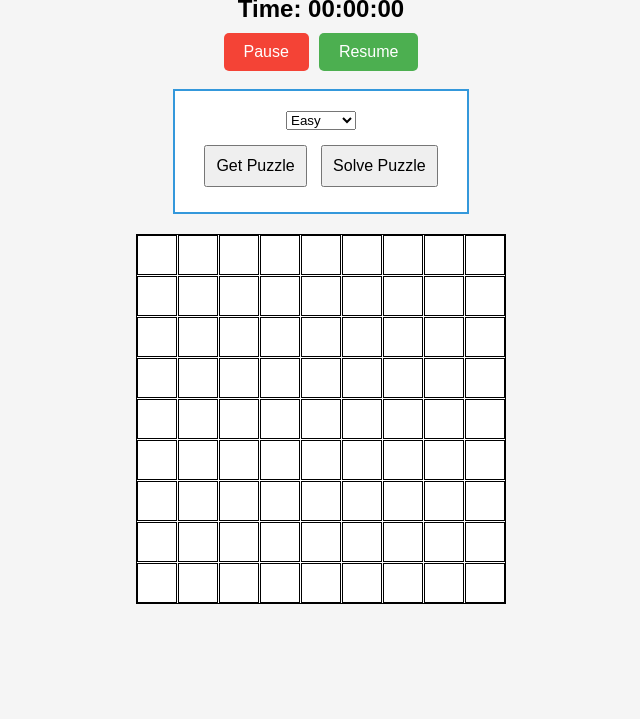
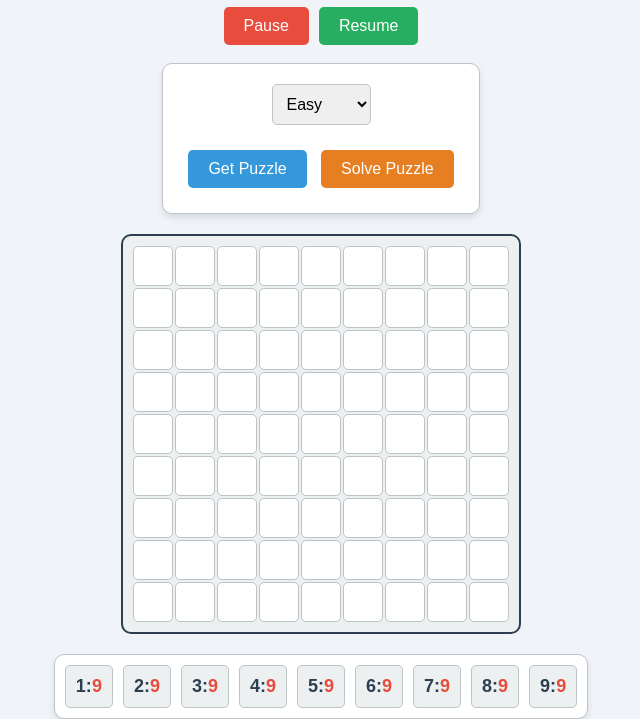
Before and after one commit to GOVINDmi/sudokusolver, a plain HTML site: page index.html in a window 1280 px wide. Shown: the part 125-844 px from the top of the page, without its empty margins (319-959 px from the left). Before the commit the page ends 800 px from the top, so only its background shows below. Drawn offline with Linux system fonts and the light colour scheme.

Commit message:
make more user friendly by adding a block of number left and more beautiful with help of css

```diff
--- a/index.html
+++ b/index.html
@@ -8,7 +8,7 @@
     <link rel="stylesheet" href="style.css">
 </head>
 <body>
-    <div class="Header">
+    <div class="header">
         <div id="name">Sudoku Game</div>
     </div>
     <div id="timer">Time: 00:00:00</div>
@@ -17,7 +17,6 @@
         <button id="ResumeTimer">Resume</button>
     </div>
     <br>
-
     <div class="center-container">
         <div id="diff">
             <select id="difficulty">
@@ -26,7 +25,7 @@
                 <option value="hard">Hard</option>
             </select>
         </div>
-        <div class="Buttons">
+        <div class="buttons">
             <button id="GetPuzzle">Get Puzzle</button>
             <button id="SolvePuzzle">Solve Puzzle</button>
         </div>
@@ -34,6 +33,17 @@
     <div class="sudoku_grid" id="sudokuGrid">
         <!-- Sudoku grid will be generated here -->
     </div>
+    <div class="number-counts" id="numberCounts">
+        <div class="numberBox" id="count-1"><span class="number">1:</span> <span class="count">9</span></div>
+        <div class="numberBox" id="count-2"><span class="number">2:</span> <span class="count">9</span></div>
+        <div class="numberBox" id="count-3"><span class="number">3:</span> <span class="count">9</span></div>
+        <div class="numberBox" id="count-4"><span class="number">4:</span> <span class="count">9</span></div>
+        <div class="numberBox" id="count-5"><span class="number">5:</span> <span class="count">9</span></div>
+        <div class="numberBox" id="count-6"><span class="number">6:</span> <span class="count">9</span></div>
+        <div class="numberBox" id="count-7"><span class="number">7:</span> <span class="count">9</span></div>
+        <div class="numberBox" id="count-8"><span class="number">8:</span> <span class="count">9</span></div>
+        <div class="numberBox" id="count-9"><span class="number">9:</span> <span class="count">9</span></div>
+    </div>
     <script src="script.js"></script>
 </body>
 </html>
--- a/script.js
+++ b/script.js
@@ -14,14 +14,21 @@ function createSudokuGrid() {
             input.addEventListener('blur', clearHighlights);
 
             // Input validation
+            // Modify the input event to update counts when a number is removed
             input.oninput = (e) => {
                 const value = e.target.value;
                 if (!/^[1-9]$/.test(value)) { // Validate if the input is a number between 1 and 9
+                    if (e.target.oldValue) {
+                        // Increment the count for the removed number
+                        numberCounts[parseInt(e.target.oldValue)]++;
+                        updateCountDisplay();
+                    }
                     e.target.value = ''; // Clear the input if it's not a valid number
-                    e.target.style.backgroundColor = ''; // Reset background color if input is cleared
+                    e.target.style.backgroundColor = "lightblue"; // Reset background color if input is cleared
                 } else {
                     validateInput(value, i, j); // Validate the input against the solved Sudoku board
                 }
+                e.target.oldValue = value; // Store the old value for comparison
             };
             sudokuGrid.appendChild(input); // Append the input element to the Sudoku grid container
         }
@@ -78,6 +85,7 @@ for (var i = 0; i < 9; i++) {
 var board = [[], [], [], [], [], [], [], [], []];
 // 2D array to represent the solved Sudoku board
 var solvedBoard = [[], [], [], [], [], [], [], [], []];
+let numberCounts = new Array(10).fill(9); // Initialize counts for numbers 1-9
 
 // Function to fill the Sudoku grid with numbers from the board array
 function FillBoard(board) {
@@ -122,15 +130,26 @@ document.getElementById('GetPuzzle').onclick = function () {
             const boardCopy = board.map(row => row.slice());
             SudokuSolver(boardCopy, 0, 0, 9);
             solvedBoard = boardCopy;
+            console.log(solvedBoard);
 
             FillBoard(board); // Fill the Sudoku grid with numbers from the fetched board
             startTimer(); // Start the timer when the puzzle is fetched
+
+            // Initialize the number counts
+            numberCounts.fill(9);
+            for (let i = 0; i < 9; i++) {
+                for (let j = 0; j < 9; j++) {
+                    if (board[i][j] !== 0) {
+                        numberCounts[board[i][j]]--;
+                    }
+                }
+            }
+            updateNumberCounts();
         })
         .catch(error => {
             console.error('There has been a problem with your fetch operation:', error); // Log an error message if fetching fails
         });
 };
-
 // Counter for wrong attempts made by the user
 let wrongAttempts = 0;
 const maxWrongAttempts = 3; // Maximum allowed wrong attempts before game over
@@ -190,8 +209,38 @@ function resumeTimer() {
 // Event handlers for pause and resume buttons
 document.getElementById('PauseTimer').onclick = pauseTimer;
 document.getElementById('ResumeTimer').onclick = resumeTimer;
+// Function to update the count display
+function updateCountDisplay(number, count) {
+    const countElement = document.getElementById(`count-${number}`).querySelector('.count');
+    countElement.textContent = 9 - count;
+}
 
-// Function to validate user input against the solved Sudoku board
+// Function to update the number counts
+function updateNumberCounts() {
+    const counts = Array(9).fill(0); // Initialize an array to hold counts for each number 1-9
+
+    for (let i = 0; i < 81; i++) { // Loop through all cells in the Sudoku grid
+        const value = document.getElementById(i).value; // Get the value of the cell
+        if (value >= '1' && value <= '9') { // Check if the value is a valid number between 1 and 9
+            counts[parseInt(value) - 1]++; // Increment the count for the corresponding number
+        }
+    }
+
+    for (let i = 0; i < 9; i++) { // Loop through each number 1-9
+        updateCountDisplay(i + 1, counts[i]); // Update the count display for each number
+    }
+}
+function isSudokuSolved() {
+    for (let i = 0; i < 9; i++) {
+        for (let j = 0; j < 9; j++) {
+            if (arr[i][j].value == "" || parseInt(arr[i][j].value) !== solvedBoard[i][j]) {
+                return false; // Return false if any cell is empty or incorrect
+            }
+        }
+    }
+    return true; // Return true if all cells are correctly filled
+}
+// Modify validateInput to update the counts
 function validateInput(value, row, col) {
     const num = parseInt(value); // Convert the input value to an integer
     let isValid = (solvedBoard[row][col] === num); // Check if the input matches the solved board
@@ -201,12 +250,21 @@ function validateInput(value, row, col) {
         arr[row][col].style.backgroundColor = ''; // Reset background color if valid
         arr[row][col].disabled = true;
         arr[row][col].classList.add('prefilled');
+
+        // Decrement the count for the used number
+
+        updateNumberCounts();
+
+        // Check if the Sudoku is solved
+        if (isSudokuSolved()) {
+            alert('Congratulations! You have solved the Sudoku.');
+            stopTimer(); // Stop the timer when the puzzle is solved
+        }
     } else {
         arr[row][col].style.backgroundColor = 'red'; // Set background color to red if invalid
         incrementWrongAttempts(); // Increment wrong attempts counter
     }
 }
-
 // Function to increment and check wrong attempts
 function incrementWrongAttempts() {
     wrongAttempts++;
@@ -276,10 +334,8 @@ function check(board, i, j, num, n) {
 
 // Event handler for the 'Solve Puzzle' button click
 document.getElementById('SolvePuzzle').onclick = () => {
-    for(let i = 0;i<9;i++)
-    {
-        for(let j = 0;j<9;j++)
-        {
+    for(let i = 0;i<9;i++) {
+        for(let j = 0;j<9;j++) {
             arr[i][j].style.backgroundColor = '';
         }
     }
@@ -287,4 +343,6 @@ document.getElementById('SolvePuzzle').onclick = () => {
     SudokuSolver(boardCopy, 0, 0, 9);
     FillBoard(boardCopy);
     stopTimer();
+    alert('Sudoku solved by the solver.');
+   updateNumberCounts();
 };
--- a/style.css
+++ b/style.css
@@ -1,21 +1,9 @@
-/*
-box-sizing is a CSS property that determines how the browser calculates the total width and height of an element. It affects the sizing of the element's content box.
-
-content-box (default):
-
-This is the default behavior where the width and height properties only apply to the element's content box, excluding padding and borders.
-When you add padding or borders, they increase the total size of the element beyond the specified width and height.
-
-border-box:
-
-In border-box mode, the width and height properties include padding and borders.
-This means that the specified width and height values determine the size of the entire box, including padding and borders. The content box shrinks as padding and borders are added.
-*/
 * {
     margin: 0;
     padding: 0;
     box-sizing: border-box;
 }
+
 body, html {
     height: 100%;
     margin: 0;
@@ -24,29 +12,38 @@ body, html {
     justify-content: center;
     align-items: center;
     font-family: Arial, sans-serif;
-
-    background-color: #f5f5f5; /* Default background color */
+    background-color: #f0f4f8; /* Light background color */
 }
 
-.Header {
+.header {
     display: flex;
     align-items: center;
     justify-content: center;
+    margin-top: 60px;
     margin-bottom: 20px;
-    background-color: #3498db; /* Background color for the header */
-    padding: 10px; /* Padding around the header content */
-    width: 100%; /* Full width */
-    box-sizing: border-box; /* Include padding and border in width calculation */
+    background-color: #2c3e50; /* Dark blue background */
+    padding: 15px;
+    width: 50%;
+    box-shadow: 0 4px 6px rgba(0, 0, 0, 0.1);
 }
+
+#name {
+    color: white;
+    font-size: 24px;
+}
+
 #timer {
     font-size: 24px;
     font-weight: bold;
     margin-bottom: 10px;
+    color: #2c3e50; /* Dark blue text */
 }
+
 #pauseResumeButtons {
     display: flex;
     gap: 10px;
 }
+
 #pauseResumeButtons button {
     padding: 10px 20px;
     font-size: 16px;
@@ -54,22 +51,19 @@ body, html {
     border-radius: 5px;
     cursor: pointer;
     transition: background-color 0.3s;
-}
-#pauseResumeButtons button:hover {
-    background-color: #00796b;
     color: white;
 }
+
+#pauseResumeButtons button:hover {
+    opacity: 0.8;
+}
+
 #PauseTimer {
-    background-color: #f44336;
-    color: white;
+    background-color: #e74c3c; /* Red background */
 }
+
 #ResumeTimer {
-    background-color: #4caf50;
-    color: white;
-}
-#name {
-    color: white; /* Text color */
-    font-size: 24px; /* Font size */
+    background-color: #27ae60; /* Green background */
 }
 
 .center-container {
@@ -77,23 +71,55 @@ body, html {
     flex-direction: column;
     align-items: center;
     margin-bottom: 20px;
-    background-color: #ffffff; /* Background color for the Sudoku solver area */
-    padding: 20px; /* Padding inside the container */
-    border: 2px solid #3498db; /* Border around the container */
-    width: 80%; /* Adjust width as needed */
-    max-width: 600px; /* Maximum width */
-    box-sizing: border-box; /* Include padding and border in width calculation */
+    background-color: white;
+    padding: 20px;
+    border: 1px solid #bdc3c7; /* Light grey border */
+    border-radius: 10px;
+    box-shadow: 0 4px 6px rgba(0, 0, 0, 0.1);
 }
 
+#diff {
+    margin-bottom: 20px;
+}
 
+#difficulty {
+    padding: 10px;
+    font-size: 16px;
+    border: 1px solid #bdc3c7;
+    border-radius: 5px;
+}
+
+.buttons button {
+    margin: 5px;
+    padding: 10px 20px;
+    font-size: 16px;
+    border: none;
+    border-radius: 5px;
+    cursor: pointer;
+    transition: background-color 0.3s;
+    color: white;
+}
+
+.buttons button:hover {
+    opacity: 0.8;
+}
+
+#GetPuzzle {
+    background-color: #3498db; /* Blue background */
+}
+
+#SolvePuzzle {
+    background-color: #e67e22; /* Orange background */
+}
 
 .sudoku_grid {
     display: grid;
     grid-template-columns: repeat(9, 40px);
-    gap: 1px;
-    border: 1px solid black; /* Border around each cell in the grid */
-    background-color: #ffffff; /* Background color behind the grid */
-    margin-bottom: 20px;
+    gap: 2px;
+    border: 2px solid #2c3e50;
+    background-color: #ecf0f1; /* Light grey background */
+    padding: 10px;
+    border-radius: 10px;
 }
 
 .box {
@@ -101,21 +127,49 @@ body, html {
     height: 40px;
     text-align: center;
     font-size: 20px;
-    border: 1px solid black; /* Black border for each cell */
+    border: 1px solid #bdc3c7;
+    border-radius: 5px;
     background-color: white;
+    transition: background-color 0.3s;
 }
 
 .box.prefilled {
-    background-color: darkgrey; /* Dark grey background for pre-filled cells */
+    background-color: #bdc3c7; /* Grey background for pre-filled cells */
 }
 
-.Buttons {
-    text-align: center;
-    margin-top: 10px;
+.number-counts {
+    display: flex;
+
+    gap: 10px;
+    margin-top: 20px;
+    background-color: white;
+    padding: 10px;
+    border: 1px solid #bdc3c7;
+    border-radius: 10px;
+    box-shadow: 0 4px 6px rgba(0, 0, 0, 0.1);
+    width: 100%;
 }
 
-.Buttons button {
-    margin: 5px;
+.numberBox {
+    display: flex;
+    justify-content: space-between;
     padding: 10px;
-    font-size: 16px;
+    background-color: #ecf0f1;
+    border: 1px solid #bdc3c7;
+    border-radius: 5px;
+    font-size: 18px;
+    font-weight: bold;
+    transition: background-color 0.3s;
 }
+
+.numberBox:hover {
+    background-color: #bdc3c7;
+}
+
+.numberBox .number {
+    color: #2c3e50;
+}
+
+.numberBox .count {
+    color: #e74c3c;
+}
```
